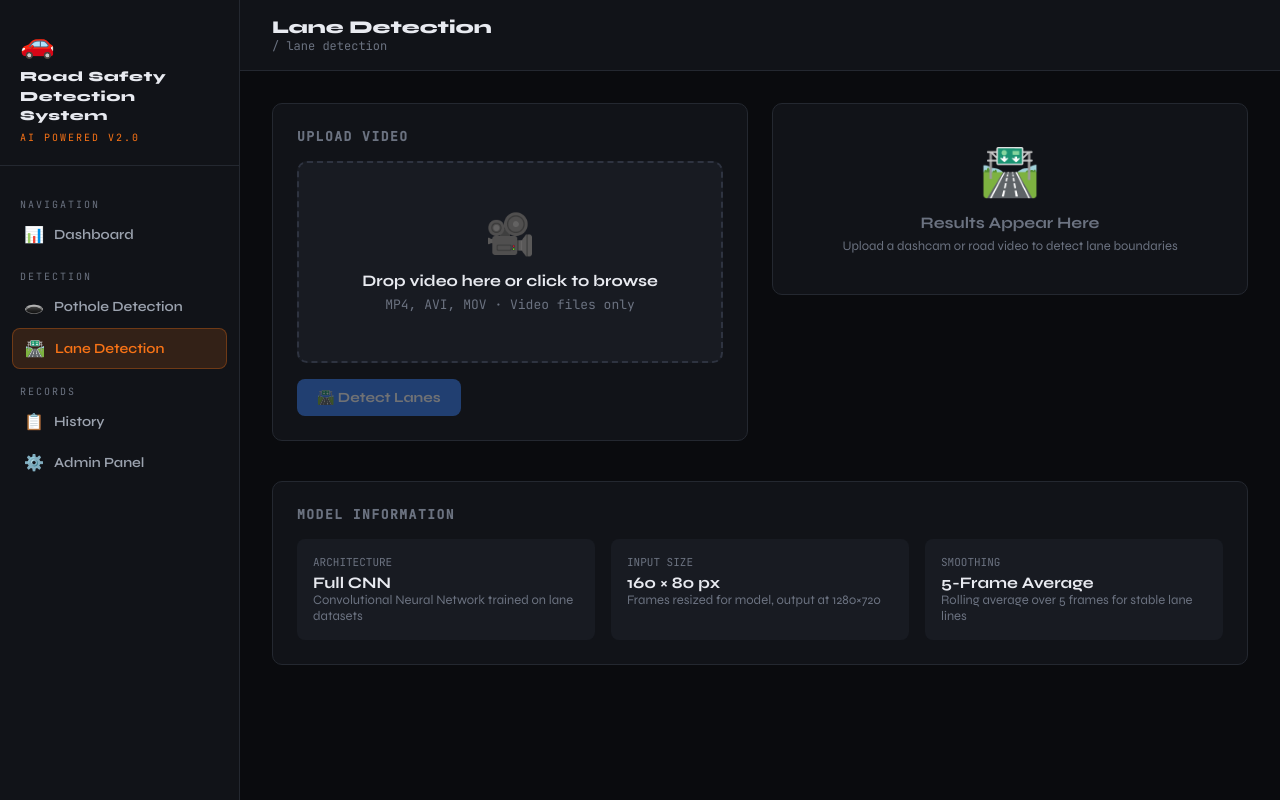
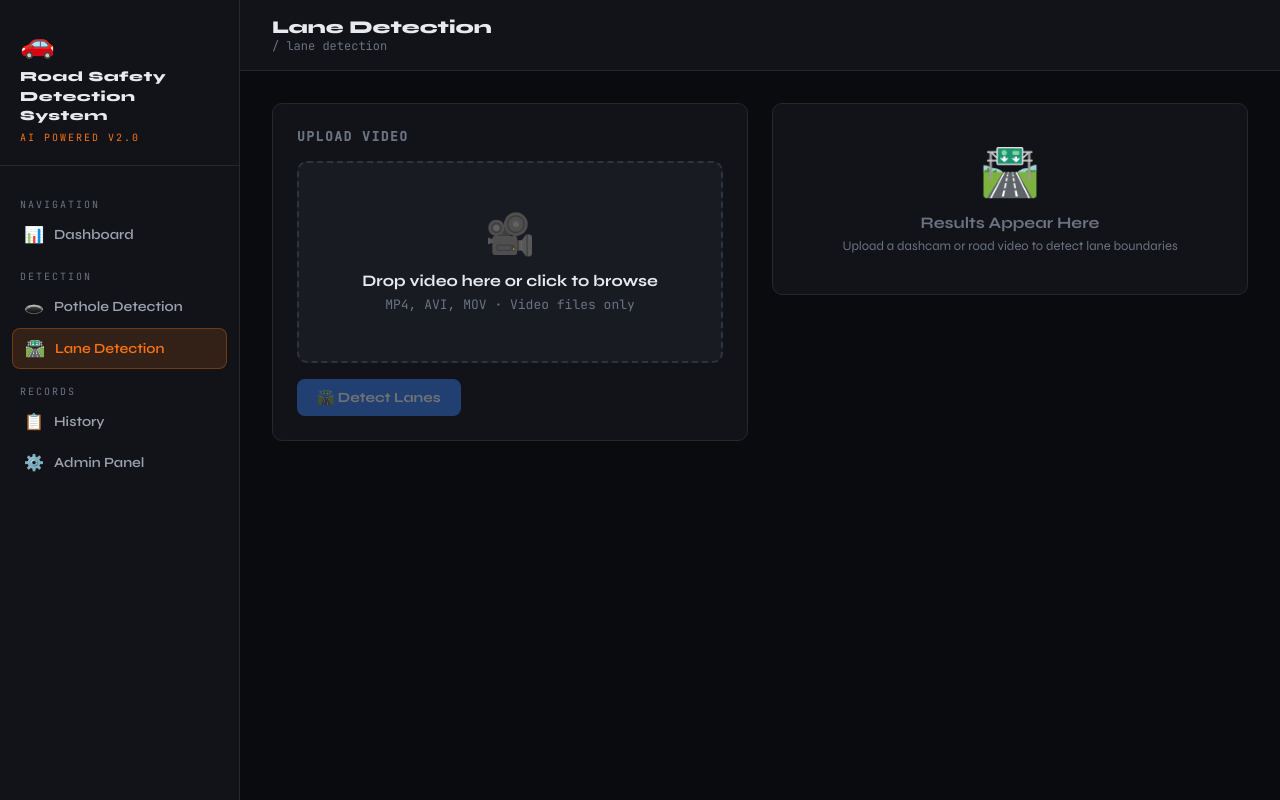
Before and after one commit to Pu4j4/Road-Safety-Detection-System, a Django app: page /lane/ in a window 1280 px wide. Run offline with Django 4.2, Linux system fonts and the light colour scheme.

Commit message:
updated lane_detection.html

```diff
--- a/detection/templates/detection/lane_detection.html
+++ b/detection/templates/detection/lane_detection.html
@@ -45,26 +45,6 @@
     </div>
 </div>
 
-<div class="card" style="margin-top:24px">
-    <div class="card-title">Model Information</div>
-    <div class="grid-3">
-        <div style="padding:16px;background:var(--surface2);border-radius:8px">
-            <div style="font-size:11px;font-family:var(--mono);color:var(--text-muted);margin-bottom:4px">ARCHITECTURE</div>
-            <div style="font-weight:700">Full CNN</div>
-            <div style="font-size:13px;color:var(--text-muted)">Convolutional Neural Network trained on lane datasets</div>
-        </div>
-        <div style="padding:16px;background:var(--surface2);border-radius:8px">
-            <div style="font-size:11px;font-family:var(--mono);color:var(--text-muted);margin-bottom:4px">INPUT SIZE</div>
-            <div style="font-weight:700">160 × 80 px</div>
-            <div style="font-size:13px;color:var(--text-muted)">Frames resized for model, output at 1280×720</div>
-        </div>
-        <div style="padding:16px;background:var(--surface2);border-radius:8px">
-            <div style="font-size:11px;font-family:var(--mono);color:var(--text-muted);margin-bottom:4px">SMOOTHING</div>
-            <div style="font-weight:700">5-Frame Average</div>
-            <div style="font-size:13px;color:var(--text-muted)">Rolling average over 5 frames for stable lane lines</div>
-        </div>
-    </div>
-</div>
 {% endblock %}
 
 {% block extra_js %}
```
